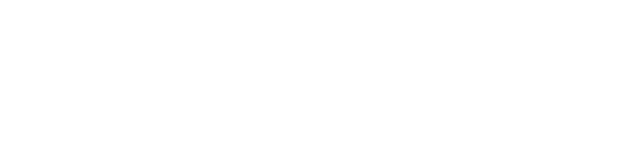
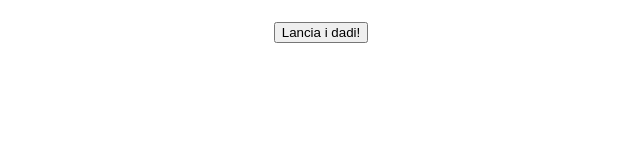
Before and after one commit to pollohultima/js-mail-dadi, a plain HTML site: page dadi/index.html in a window 1280 px wide. Shown: the whole page, without its empty margins (319-959 px from the left). Drawn offline with Linux system fonts and the light colour scheme.

Commit message:
Final Commit
add button for start the script

```diff
--- a/dadi/assets/main.js
+++ b/dadi/assets/main.js
@@ -0,0 +1,16 @@
+function throwdices() {
+
+    var userNum = Math.floor((Math.random() * 6) + 1);
+    document.getElementById("mine").innerHTML = "Il tuo numero è: " + userNum;
+
+    var pcNum = Math.floor((Math.random() * 6) + 1);
+    document.getElementById("pc").innerHTML = "Il numero del computer è: " + pcNum;
+
+    if (pcNum > userNum) {
+        document.getElementById("result").innerHTML = 'Ha vinto il computer :(';
+    } else if (userNum > pcNum) {
+        document.getElementById("result").innerHTML = 'Complimenti hai vinto!';
+    } else if (pcNum = userNum) {
+        document.getElementById("result").innerHTML = 'Pareggio :/';
+    }
+}
--- a/dadi/index.html
+++ b/dadi/index.html
@@ -7,6 +7,12 @@
         <title>Dadi</title>
     </head>
     <body>
+        <div class="container" style="text-align: center; font-size: 2rem;">
+            <button onclick="throwdices()">Lancia i dadi!</button>
+            <p id="mine"></p>
+            <p id="pc"></p>
+            <p id="result"></p>
+        </div>
         <script src="../dadi/assets/main.js"></script>
     </body>
 </html>
```
